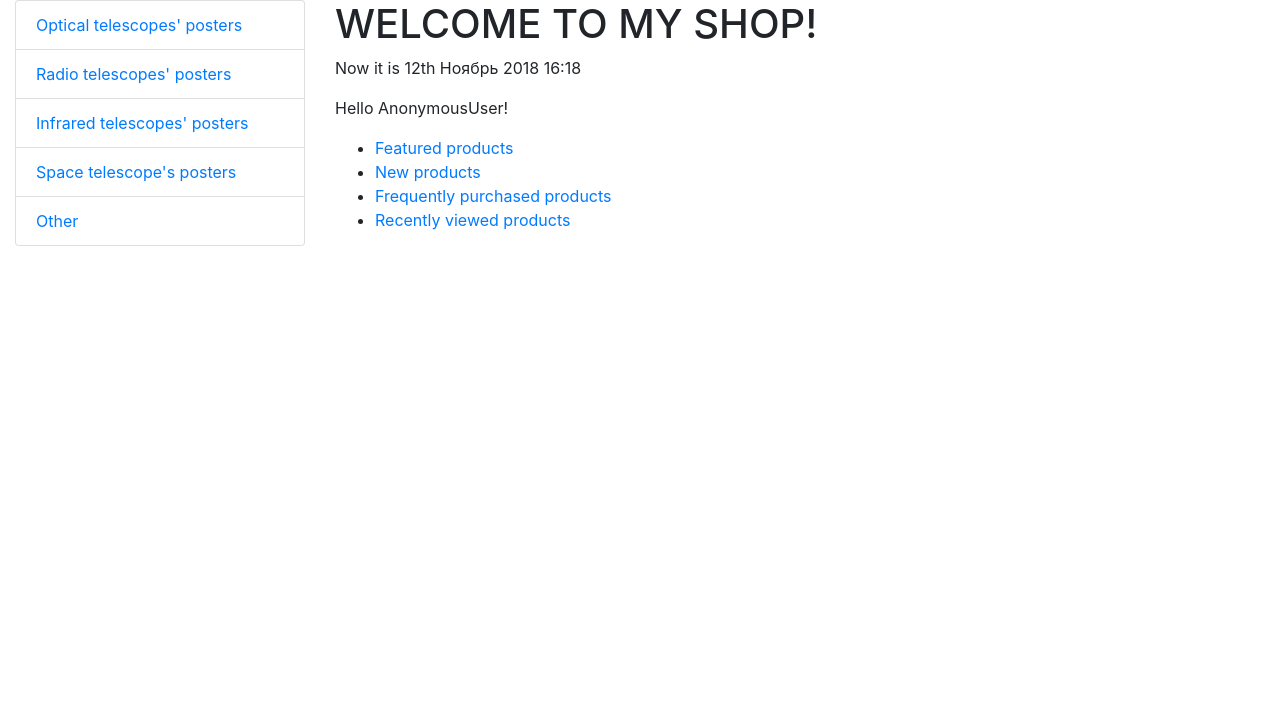
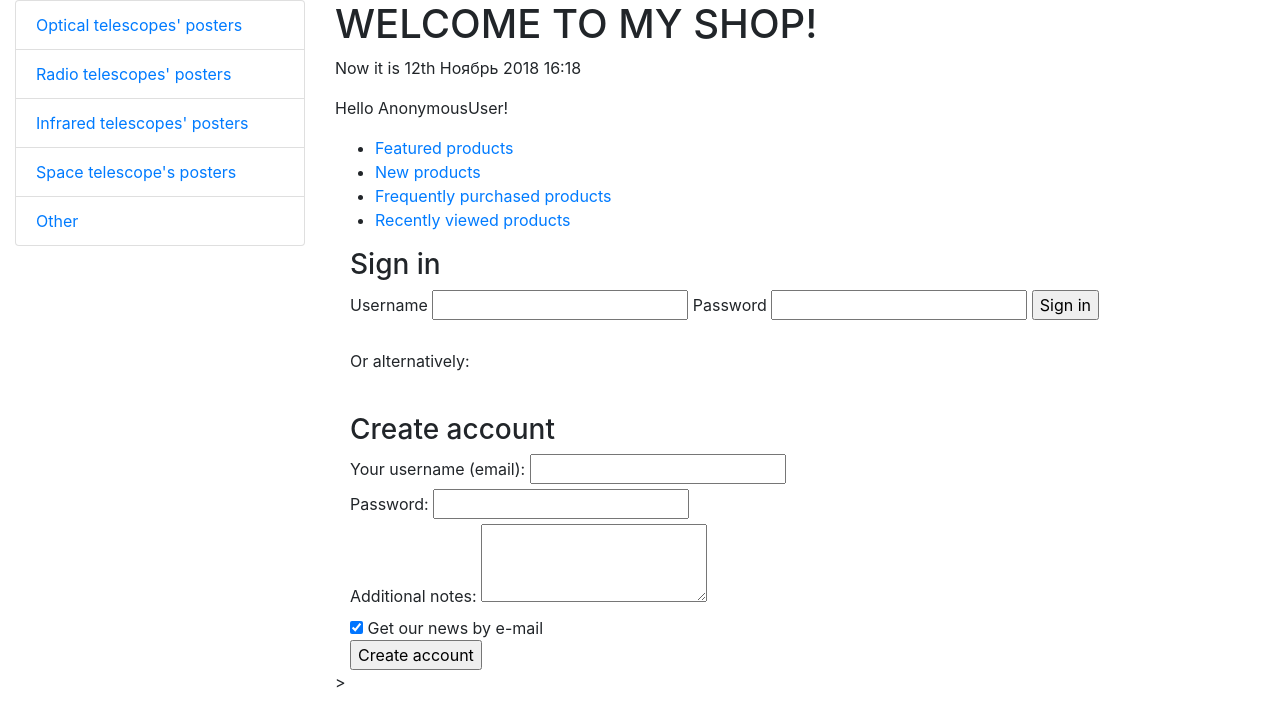
Before and after one commit to noisysky/shop, a Django app: page / in a window 1280 px wide. Shown: the part 56-783 px from the top of the page. Run offline with Django 3.2, Linux system fonts and the light colour scheme; some libraries are stand-ins or nearby versions.

Commit message:
add 'sign in' and 'create account' forms to index.html

```diff
--- a/myshop/templates/index.html
+++ b/myshop/templates/index.html
@@ -10,4 +10,35 @@
         <li><a href="#">{{ item }}</a></li>
      {% endfor %}
   </ul>
+  <div class="container-fluid">
+    <h3>Sign in</h3>
+
+    <form class="login" action="/echo" method="post">
+            <label for="login">Username</label>
+            <input type="text" id="login" name="login">
+
+            <label for="password">Password</label>
+            <input type="password" id="password" name="password">
+
+            <input type="submit" value="Sign in">
+    </form>
+  </div>
+  <div class="container-fluid">
+    <br>
+      <p>Or alternatively:</p>
+    <br>
+        <h3>Create account</h3>
+
+        <form action="/echo" method="post">
+            <label for="login-field">Your username (email):<br></label>
+            <input type="text" name="login" id="login-field"><br>
+            <label for="password-field">Password:<br></label>
+            <input type="password" name="password" id="password-field"><br>
+            <label>Additional notes:<br></label>
+            <textarea rows="3"></textarea><br>
+            <input type="checkbox" name="subscribe" id="subscribe-me" checked> Get our news by e-mail<br>
+            <input type="submit" value="Create account">
+        </form>
+  </div>>
+
 {% endblock %}
```
